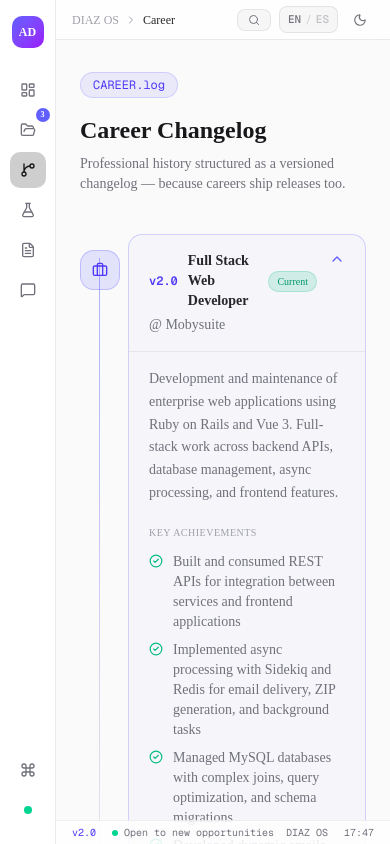
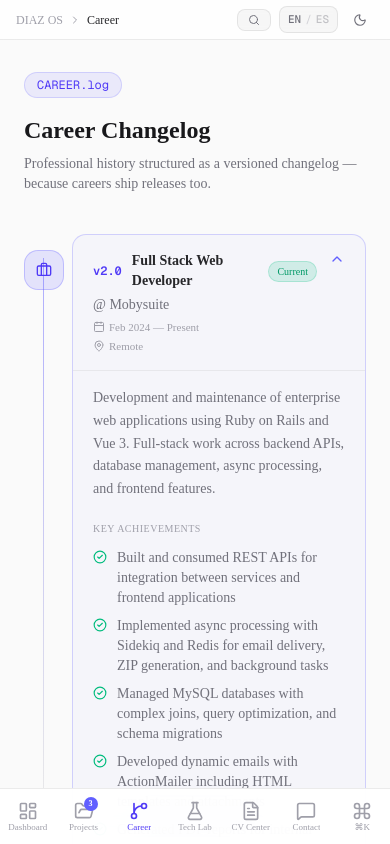
Before and after one commit to AxelRGDiaz/axelDiaz-webSite, a Next.js app: page /career in a window 390 px wide. Shown: the top 844 px of the page. Built offline with nearby package versions, Linux system fonts and the light colour scheme.

Commit message:
responsive mode

```diff
--- a/components/career/CareerFeed.tsx
+++ b/components/career/CareerFeed.tsx
@@ -76,6 +76,17 @@ export function CareerFeed({ experience }: CareerFeedProps) {
                             )}
                           </div>
                           <div className="text-sm text-zinc-500 dark:text-zinc-400 font-medium">@ {exp.company}</div>
+                        <div className="sm:hidden flex flex-col gap-0.5 text-[11px] text-zinc-400 dark:text-zinc-600 mt-1">
+                            <span className="flex items-center gap-1">
+                              <Calendar className="w-3 h-3" />
+                              {format(new Date(exp.startDate), "MMM yyyy", { locale: dateLocale })} —{" "}
+                              {exp.current ? t.career.present : exp.endDate ? format(new Date(exp.endDate), "MMM yyyy", { locale: dateLocale }) : "?"}
+                            </span>
+                            <span className="flex items-center gap-1">
+                              <MapPin className="w-3 h-3" />
+                              {exp.remote ? t.career.remote : exp.location}
+                            </span>
+                          </div>
                         </div>
                         <div className="flex items-center gap-3 flex-shrink-0">
                           <div className="hidden sm:flex flex-col items-end gap-0.5 text-[11px] text-zinc-400 dark:text-zinc-600">
--- /dev/null
+++ b/components/layout/MobileNav.tsx
@@ -0,0 +1,81 @@
+"use client"
+
+import Link from "next/link"
+import { usePathname } from "next/navigation"
+import {
+  LayoutDashboard,
+  FolderOpen,
+  GitBranch,
+  FlaskConical,
+  FileText,
+  MessageSquare,
+  Command,
+} from "lucide-react"
+import { cn } from "@/lib/utils"
+import { NAV_ITEMS } from "@/lib/data"
+import { openCommandPalette } from "@/hooks/useCommandPalette"
+import { useLang } from "@/contexts/LanguageContext"
+
+const ICONS: Record<string, React.ElementType> = {
+  LayoutDashboard,
+  FolderOpen,
+  GitBranch,
+  FlaskConical,
+  FileText,
+  MessageSquare,
+}
+
+const NAV_LABEL_KEY: Record<string, keyof typeof import("@/lib/i18n").translations.en.nav> = {
+  dashboard: "dashboard",
+  projects: "projects",
+  career: "career",
+  lab: "lab",
+  cv: "cv",
+  contact: "contact",
+}
+
+export function MobileNav() {
+  const pathname = usePathname()
+  const { t } = useLang()
+
+  return (
+    <nav className="md:hidden fixed bottom-0 left-0 right-0 h-14 flex items-center justify-around border-t border-black/[0.08] dark:border-white/[0.06] bg-white/95 dark:bg-zinc-950/95 backdrop-blur-xl z-50 transition-colors duration-200">
+      {NAV_ITEMS.map((item) => {
+        const Icon = ICONS[item.icon]
+        const isActive = pathname === item.href || (item.href !== "/" && pathname.startsWith(item.href))
+        const labelKey = NAV_LABEL_KEY[item.id]
+        const label = labelKey ? t.nav[labelKey] : item.label
+
+        return (
+          <Link
+            key={item.id}
+            href={item.href}
+            className={cn(
+              "flex flex-col items-center gap-0.5 px-1 py-1 rounded-lg transition-colors min-w-0 flex-1",
+              isActive
+                ? "text-indigo-600 dark:text-indigo-400"
+                : "text-zinc-400 dark:text-zinc-500"
+            )}
+          >
+            <div className="relative">
+              <Icon className="w-5 h-5" />
+              {item.badge && (
+                <span className="absolute -top-1 -right-1 w-3.5 h-3.5 rounded-full bg-indigo-500 text-white text-[8px] font-bold flex items-center justify-center">
+                  {item.badge}
+                </span>
+              )}
+            </div>
+            <span className="text-[9px] font-medium truncate max-w-full leading-none">{label}</span>
+          </Link>
+        )
+      })}
+      <button
+        onClick={openCommandPalette}
+        className="flex flex-col items-center gap-0.5 px-1 py-1 rounded-lg transition-colors text-zinc-400 dark:text-zinc-500 flex-1"
+      >
+        <Command className="w-5 h-5" />
+        <span className="text-[9px] font-medium leading-none">⌘K</span>
+      </button>
+    </nav>
+  )
+}
--- a/components/layout/OSShell.tsx
+++ b/components/layout/OSShell.tsx
@@ -5,6 +5,7 @@ import { Sidebar } from "./Sidebar"
 import { TopBar } from "./TopBar"
 import { CommandPalette } from "./CommandPalette"
 import { StatusBar } from "./StatusBar"
+import { MobileNav } from "./MobileNav"
 import { LanguageProvider } from "@/contexts/LanguageContext"
 
 const pageVariants = {
@@ -28,8 +29,9 @@ export function OSShell({ children }: { children: React.ReactNode }) {
         <Sidebar />
         <TopBar />
         <CommandPalette />
+        <MobileNav />
 
-        <main className="relative ml-14 pt-10 pb-8 min-h-screen z-10">
+        <main className="relative ml-0 md:ml-14 pt-10 pb-16 md:pb-8 min-h-screen z-10">
           <motion.div
             variants={pageVariants}
             initial="initial"
--- a/components/layout/Sidebar.tsx
+++ b/components/layout/Sidebar.tsx
@@ -40,7 +40,7 @@ export function Sidebar() {
   const { t } = useLang()
 
   return (
-    <aside className="fixed left-0 top-0 h-full w-14 flex flex-col items-center py-4 gap-2 border-r border-black/[0.08] dark:border-white/[0.06] bg-white/90 dark:bg-zinc-950/80 backdrop-blur-xl z-50 transition-colors duration-200">
+    <aside className="hidden md:flex fixed left-0 top-0 h-full w-14 flex-col items-center py-4 gap-2 border-r border-black/[0.08] dark:border-white/[0.06] bg-white/90 dark:bg-zinc-950/80 backdrop-blur-xl z-50 transition-colors duration-200">
       {/* Logo */}
       <div className="mb-4">
         <div className="w-8 h-8 rounded-lg bg-gradient-to-br from-indigo-500 to-purple-600 flex items-center justify-center text-white text-xs font-bold select-none">
@@ -106,7 +106,7 @@ export function Sidebar() {
           </button>
           <div className="pointer-events-none absolute left-full ml-2 top-1/2 -translate-y-1/2 opacity-0 group-hover:opacity-100 transition-opacity duration-150 z-50">
             <div className="bg-zinc-900 dark:bg-zinc-800 border border-white/10 text-white text-xs px-2.5 py-1.5 rounded-lg whitespace-nowrap shadow-xl flex items-center gap-1.5">
-              Command Palette <span className="opacity-50 font-mono">⌘K</span>
+              {t.nav.commandPalette} <span className="opacity-50 font-mono">⌘K</span>
             </div>
           </div>
         </div>
--- a/components/layout/StatusBar.tsx
+++ b/components/layout/StatusBar.tsx
@@ -24,7 +24,7 @@ export function StatusBar() {
   }, [])
 
   return (
-    <div className="fixed bottom-0 left-14 right-0 h-6 flex items-center justify-between px-4 border-t border-black/[0.06] dark:border-white/[0.04] bg-white/80 dark:bg-zinc-950/80 backdrop-blur-xl z-40 text-[10px] text-zinc-500 dark:text-zinc-600 font-mono transition-colors duration-200">
+    <div className="hidden md:flex fixed bottom-0 left-0 md:left-14 right-0 h-6 items-center justify-between px-4 border-t border-black/[0.06] dark:border-white/[0.04] bg-white/80 dark:bg-zinc-950/80 backdrop-blur-xl z-40 text-[10px] text-zinc-500 dark:text-zinc-600 font-mono transition-colors duration-200">
       <div className="flex items-center gap-4">
         <span className="text-indigo-600 dark:text-indigo-500">{PERSONAL_INFO.currentVersion}</span>
         <span className="flex items-center gap-1.5">
--- a/components/layout/TopBar.tsx
+++ b/components/layout/TopBar.tsx
@@ -26,7 +26,7 @@ export function TopBar() {
   const crumbs = BREADCRUMBS[basePath] ?? [t.topbar.root, "—"]
 
   return (
-    <header className="fixed top-0 left-14 right-0 h-10 flex items-center justify-between px-4 border-b border-black/[0.08] dark:border-white/[0.06] bg-white/80 dark:bg-zinc-950/60 backdrop-blur-xl z-40 transition-colors duration-200">
+    <header className="fixed top-0 left-0 md:left-14 right-0 h-10 flex items-center justify-between px-4 border-b border-black/[0.08] dark:border-white/[0.06] bg-white/80 dark:bg-zinc-950/60 backdrop-blur-xl z-40 transition-colors duration-200">
       {/* Breadcrumbs */}
       <div className="flex items-center gap-1.5 text-xs">
         {crumbs.map((crumb, i) => (
@@ -74,7 +74,7 @@ export function TopBar() {
         <button
           onClick={toggle}
           className="w-7 h-7 rounded-md flex items-center justify-center text-zinc-500 hover:text-zinc-700 dark:hover:text-zinc-200 hover:bg-black/[0.06] dark:hover:bg-white/[0.06] transition-colors"
-          title={isDark ? "Switch to light mode" : "Switch to dark mode"}
+          title={isDark ? t.topbar.switchLight : t.topbar.switchDark}
         >
           {isDark ? <Sun className="w-3.5 h-3.5" /> : <Moon className="w-3.5 h-3.5" />}
         </button>
--- a/components/projects/ProjectDetail.tsx
+++ b/components/projects/ProjectDetail.tsx
@@ -58,7 +58,7 @@ export function ProjectDetail({ project }: ProjectDetailProps) {
                 className="flex items-center gap-2 px-3.5 py-2 rounded-lg bg-indigo-600 hover:bg-indigo-500 text-white text-sm font-medium transition-colors"
               >
                 <ExternalLink className="w-3.5 h-3.5" />
-                Demo
+                {t.projects.liveDemo}
               </a>
             )}
             {project.links.github && (
--- /dev/null
+++ b/hooks/useIsMobile.ts
@@ -0,0 +1,14 @@
+import { useState, useEffect } from "react"
+
+export function useIsMobile(breakpoint = 1024) {
+  const [isMobile, setIsMobile] = useState(false)
+
+  useEffect(() => {
+    const check = () => setIsMobile(window.innerWidth < breakpoint)
+    check()
+    window.addEventListener("resize", check)
+    return () => window.removeEventListener("resize", check)
+  }, [breakpoint])
+
+  return isMobile
+}
--- a/lib/i18n.ts
+++ b/lib/i18n.ts
@@ -9,10 +9,13 @@ export const translations = {
       lab: "Tech Lab",
       cv: "CV Center",
       contact: "Contact",
+      commandPalette: "Command Palette",
     },
     topbar: {
       search: "Search",
       root: "DIAZ OS",
+      switchLight: "Switch to light mode",
+      switchDark: "Switch to dark mode",
     },
     status: {
       available: "Open to new opportunities",
@@ -202,10 +205,13 @@ export const translations = {
       lab: "Tech Lab",
       cv: "Centro CV",
       contact: "Contacto",
+      commandPalette: "Paleta de Comandos",
     },
     topbar: {
       search: "Buscar",
       root: "DIAZ OS",
+      switchLight: "Cambiar a modo claro",
+      switchDark: "Cambiar a modo oscuro",
     },
     status: {
       available: "Abierto a nuevas oportunidades",
```
Also changed, not shown: components/lab/TechLab.tsx (+19 -4 lines), components/projects/ProjectExplorer.tsx (+14 -2 lines).
